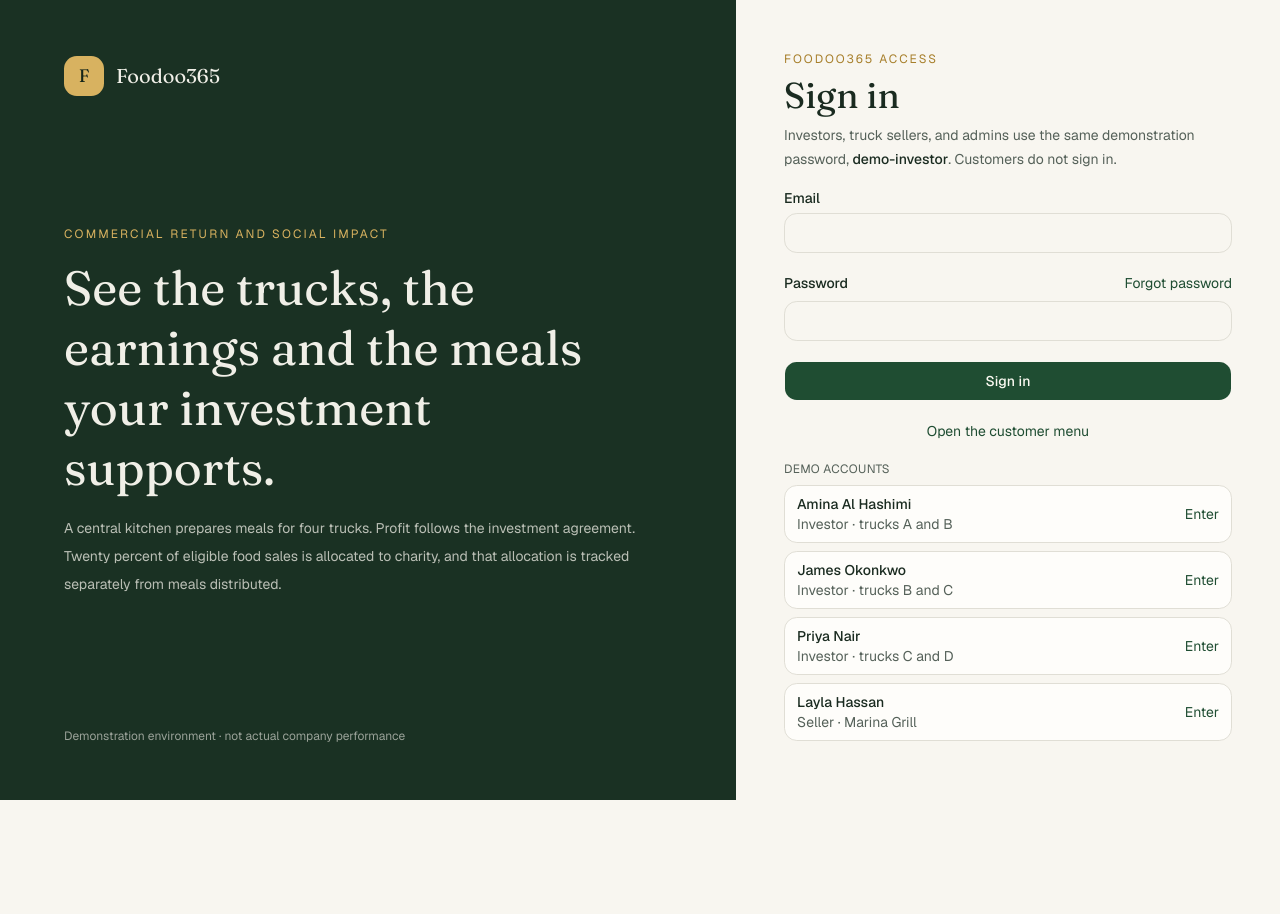
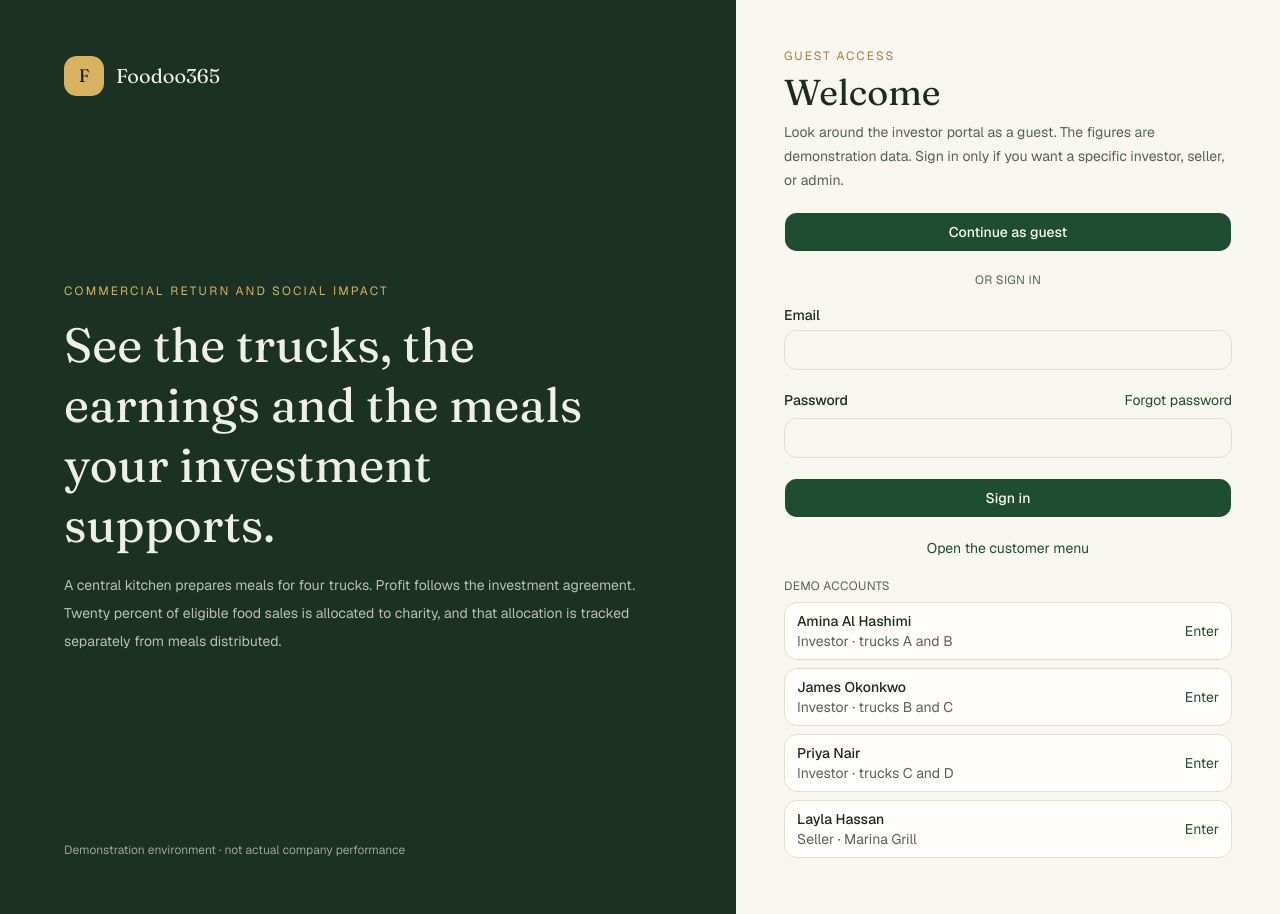
Before and after one commit to LakshmiKrishnaSanjay/foodoo365, a Next.js app: page /login in a window 1280 px wide. Before the commit the page ends 800 px from the top, so only its background shows below. Built offline with nearby package versions, Linux system fonts and the light colour scheme; no server answers.

Commit message:
Added login page as guest page

```diff
--- a/src/app/page.tsx
+++ b/src/app/page.tsx
@@ -1,5 +1,5 @@
 import { redirect } from "next/navigation";
 
 export default function Home() {
-  redirect("/overview");
+  redirect("/login");
 }
--- a/src/components/auth/login-form.tsx
+++ b/src/components/auth/login-form.tsx
@@ -5,7 +5,7 @@ import Link from "next/link";
 import { useForm } from "react-hook-form";
 import { zodResolver } from "@hookform/resolvers/zod";
 import { z } from "zod";
-import { loginAction } from "@/lib/auth/actions";
+import { continueAsGuestAction, loginAction } from "@/lib/auth/actions";
 import { Button } from "@/components/ui/button";
 import { Input } from "@/components/ui/input";
 import { Label } from "@/components/ui/label";
@@ -41,10 +41,12 @@ export function LoginForm({ reset }: { reset?: boolean }) {
       })}
     >
       <div>
-        <p className="text-xs tracking-[0.16em] text-gold uppercase">Foodoo365 access</p>
-        <h1 className="mt-2 font-heading text-4xl">Sign in</h1>
-        <p className="mt-2 text-sm leading-6 text-muted-foreground">Investors, truck sellers, and admins use the same demonstration password, <span className="font-medium text-foreground">demo-investor</span>. Customers do not sign in.</p>
+        <p className="text-xs tracking-[0.16em] text-gold uppercase">Guest access</p>
+        <h1 className="mt-2 font-heading text-4xl">Welcome</h1>
+        <p className="mt-2 text-sm leading-6 text-muted-foreground">Look around the investor portal as a guest. The figures are demonstration data. Sign in only if you want a specific investor, seller, or admin.</p>
       </div>
+      <Button type="button" className="h-10 w-full" onClick={() => void continueAsGuestAction()}>Continue as guest</Button>
+      <p className="text-center text-xs tracking-wide text-muted-foreground uppercase">or sign in</p>
       {reset && <p className="rounded-lg bg-positive/10 px-3 py-2 text-sm text-positive">Password updated for this browser. Sign in with the new password.</p>}
       <div className="space-y-2">
         <Label htmlFor="email">Email</Label>
--- a/src/components/portal/shell.tsx
+++ b/src/components/portal/shell.tsx
@@ -214,7 +214,7 @@ export function Shell({
                   onSelect={(event) => {
                     event.preventDefault();
                     void logoutAction().then(() => {
-                      window.location.assign("/overview");
+                      window.location.assign("/login");
                     });
                   }}
                 >
--- a/src/lib/auth/actions.ts
+++ b/src/lib/auth/actions.ts
@@ -56,6 +56,12 @@ export async function loginAction(input: { email: string; password: string }) {
     redirect(member.role === "seller" ? "/sell" : "/admin");
   }
   return { error: "Those demo credentials were not recognized." };
+}
+
+export async function continueAsGuestAction() {
+  if (isSupabaseMode()) redirect("/login");
+  await saveSession(investors[0].id, "investor");
+  redirect("/overview");
 }
 
 export async function switchDemoInvestorAction(investorId: string) {
--- a/src/lib/auth/session.ts
+++ b/src/lib/auth/session.ts
@@ -85,7 +85,7 @@ export async function getSession(): Promise<SessionProfile | null> {
   const jar = await cookies();
   await connection();
   const session = open<{ purpose: "session"; exp: number; sub: string; role?: AccountRole }>(jar.get("foodoo_session")?.value, "session");
-  if (!session?.sub) return investorSession(investors[0].id, null);
+  if (!session?.sub) return null;
   const member = staffById(session.sub);
   if (member) {
     return {
--- a/src/proxy.ts
+++ b/src/proxy.ts
@@ -20,8 +20,7 @@ export function proxy(request: NextRequest) {
   const isPublic = PUBLIC_PATHS.has(pathname);
   const role = demoSession?.role ?? "investor";
 
-  const staffOnly = pathname === "/sell" || pathname === "/admin";
-  if (!signedIn && (isSupabaseMode() ? !isPublic : staffOnly)) {
+  if (!signedIn && !isPublic) {
     const url = request.nextUrl.clone();
     url.pathname = "/login";
     if (pathname !== "/") url.searchParams.set("next", pathname);
```
